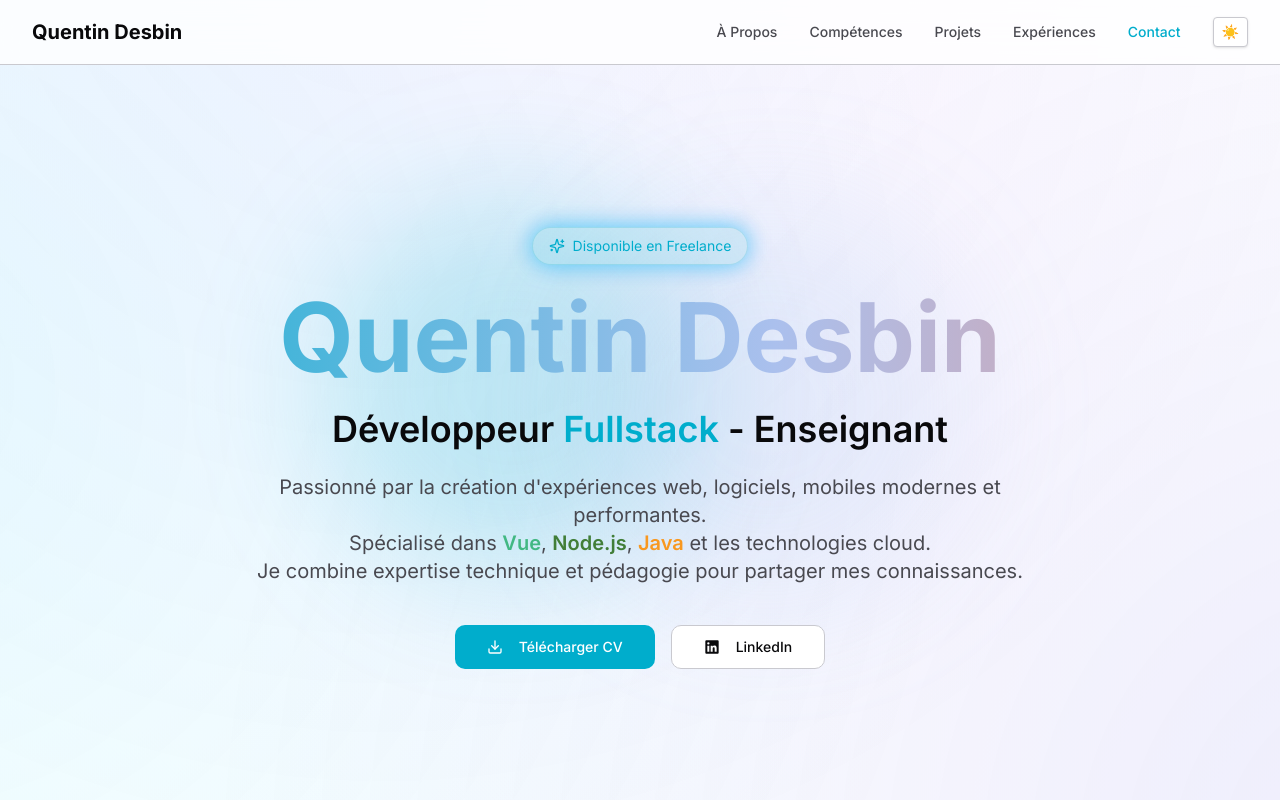
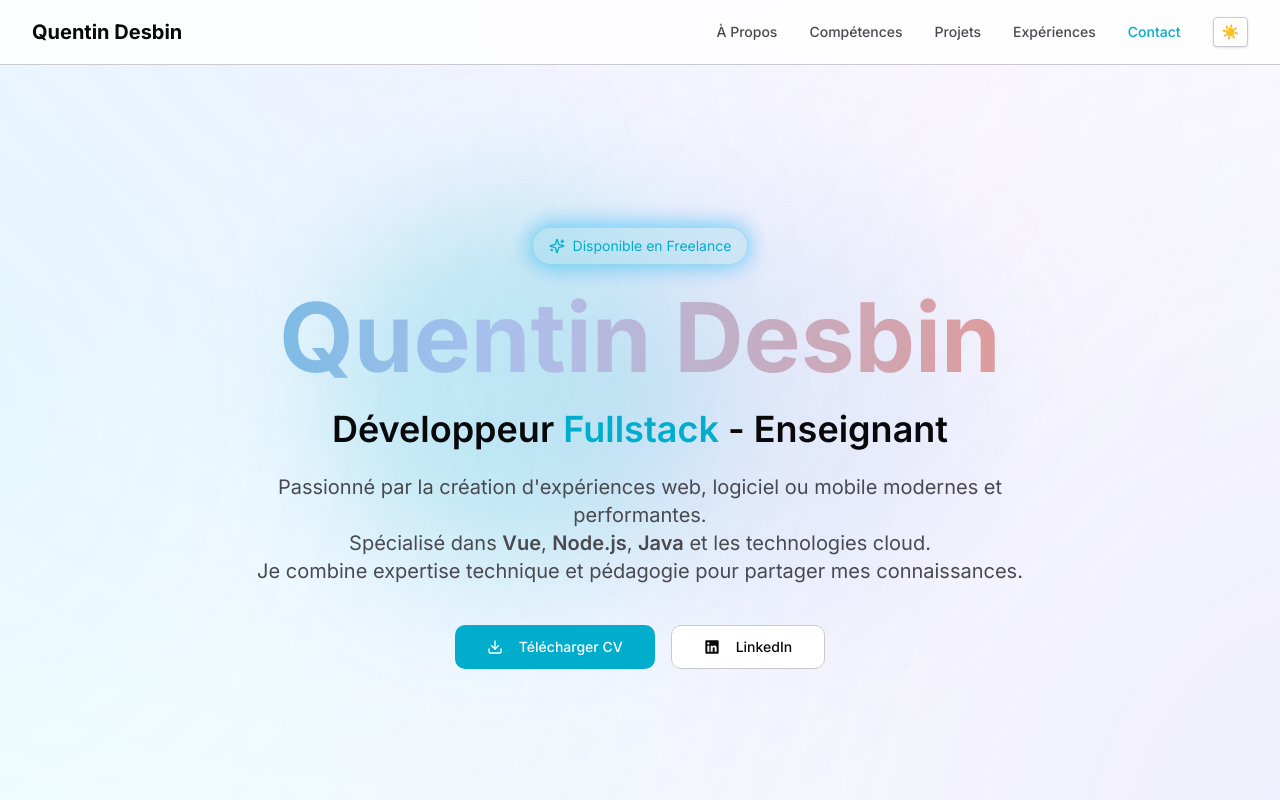
Before and after one commit to quentin-desbin/personal-portfolio, a React (Vite) app: page /#contact in a window 1280 px wide. Shown: the top 800 px of the page. Built offline with nearby package versions, Linux system fonts and the light colour scheme; the HTML template or start-up script is replaced by a standard one.

Commit message:
:bug: fix animation transition

```diff
--- a/src/components/Hero.tsx
+++ b/src/components/Hero.tsx
@@ -26,7 +26,7 @@ const Hero = () => {
         </div>
 
         <h1
-          className={`text-5xl sm:text-6xl lg:text-8xl font-bold mb-6 bg-gradient-to-r from-primary via-accent to-[hsl(12,100%,70%)] bg-clip-text text-transparent animate-shimmer bg-[length:200%_auto] transform transition-all duration-1000 delay-200 ${isVisible ? 'translate-y-0 opacity-100' : 'translate-y-10 opacity-0'}`}
+          className={`text-5xl sm:text-6xl lg:text-8xl font-bold mb-6 bg-gradient-to-r from-primary via-accent to-[hsl(12,100%,70%)] bg-clip-text text-transparent animate-shimmer bg-[length:200%_auto] transform transition-all ${isVisible ? 'translate-y-0 opacity-100' : 'translate-y-10 opacity-0'}`}
         >
           Quentin Desbin
         </h1>
@@ -36,14 +36,14 @@ const Hero = () => {
         </h2>
 
         <p className={`text-lg sm:text-xl text-muted-foreground max-w-3xl mx-auto mb-10 leading-relaxed transform transition-all duration-1000 delay-400 ${isVisible ? 'translate-y-0 opacity-100' : 'translate-y-10 opacity-0'}`}>
-          Passionné par la création d'expériences web, logiciels, mobiles modernes et performantes.<br />
-          Spécialisé dans <span className="text-[#42B883] font-semibold">Vue</span>, <span className="text-[#417e38] font-semibold">Node.js</span>, <span className="text-[#f89820] font-semibold">Java</span> et les technologies cloud.<br/>
+          Passionné par la création d'expériences web, logiciel ou mobile modernes et performantes.<br />
+          Spécialisé dans <span className="font-semibold">Vue</span>, <span className="font-semibold">Node.js</span>, <span className="font-semibold">Java</span> et les technologies cloud.<br/>
 					Je combine expertise technique et pédagogie pour partager mes connaissances.
         </p>
 
         <div className={`flex flex-col sm:flex-row gap-4 justify-center items-center transform transition-all duration-1000 delay-500 ${isVisible ? 'translate-y-0 opacity-100' : 'translate-y-10 opacity-0'}`}>
           <Button
-						onClick={() => window.open('https://quentin-desbin.fr/cv-quentin-desbin-2019-anon.pdf', '_blank')}
+						onClick={() => window.open('https://quentin-desbin.fr/cv-quentin-desbin-2025_anon.pdf', '_blank')}
 						size="lg" className="group relative overflow-hidden hover:shadow-[0_0_30px_rgba(6,182,212,0.5)] transition-all duration-300">
             <div className="absolute inset-0 bg-gradient-to-r from-primary to-accent opacity-0 group-hover:opacity-100 transition-opacity duration-300" />
             <Download className="mr-2 h-5 w-5 relative z-10 group-hover:animate-bounce-slow" />
--- a/tailwind.config.ts
+++ b/tailwind.config.ts
@@ -133,7 +133,7 @@ export default {
             backgroundPosition: "-1000px 0",
           },
           "100%": {
-            backgroundPosition: "1000px 0",
+            backgroundPosition: "600px 0",
           },
         },
         "float": {
@@ -164,7 +164,7 @@ export default {
         "slide-in-right": "slide-in-right 0.6s ease-out forwards",
         "glow": "glow 3s ease-in-out infinite",
         "glow-pulse": "glow-pulse 2s ease-in-out infinite",
-        "shimmer": "shimmer 3s linear infinite",
+        "shimmer": "shimmer 2s linear infinite",
         "float": "float 3s ease-in-out infinite",
         "bounce-slow": "bounce-slow 2s infinite",
       },
```
